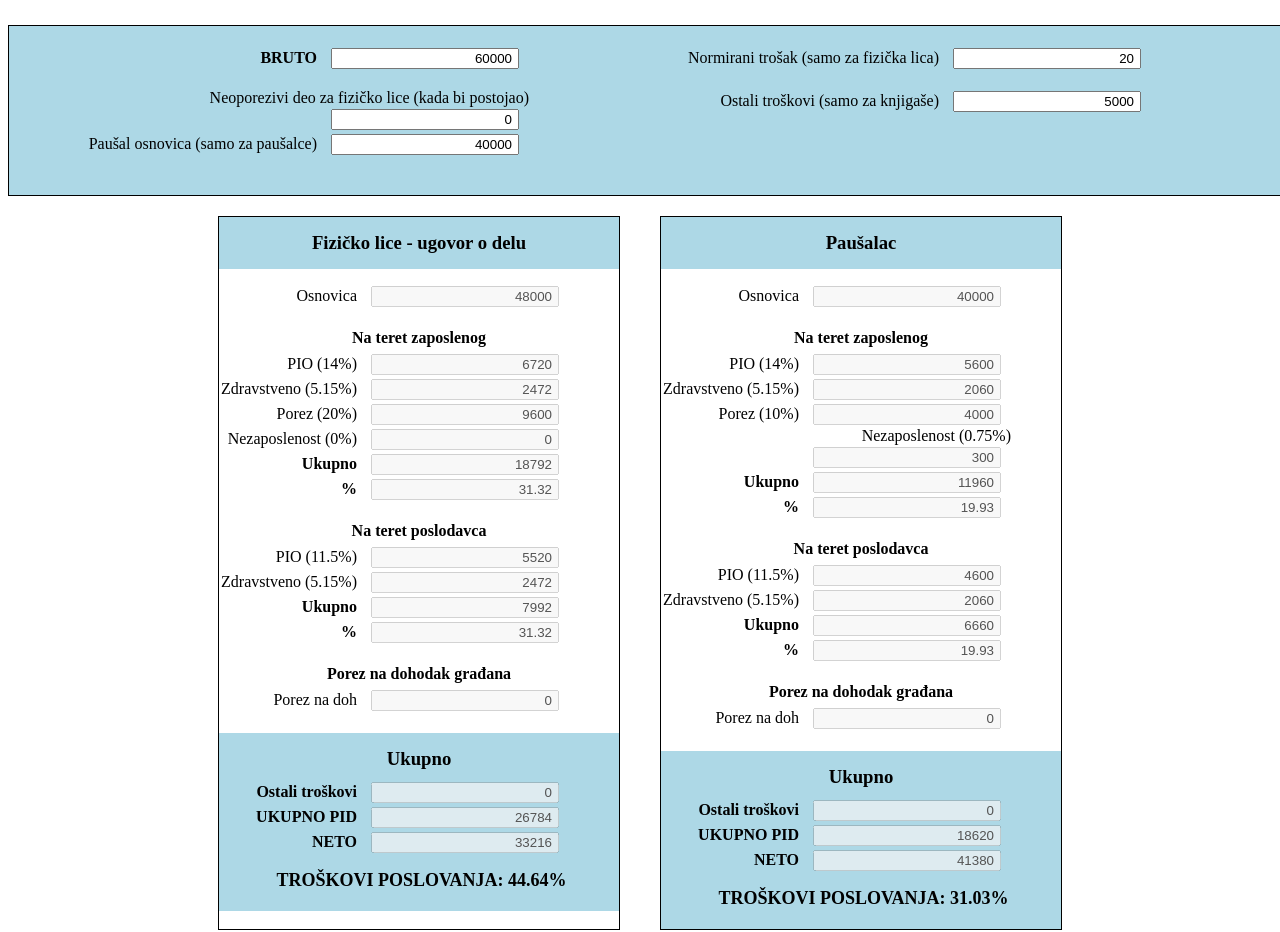
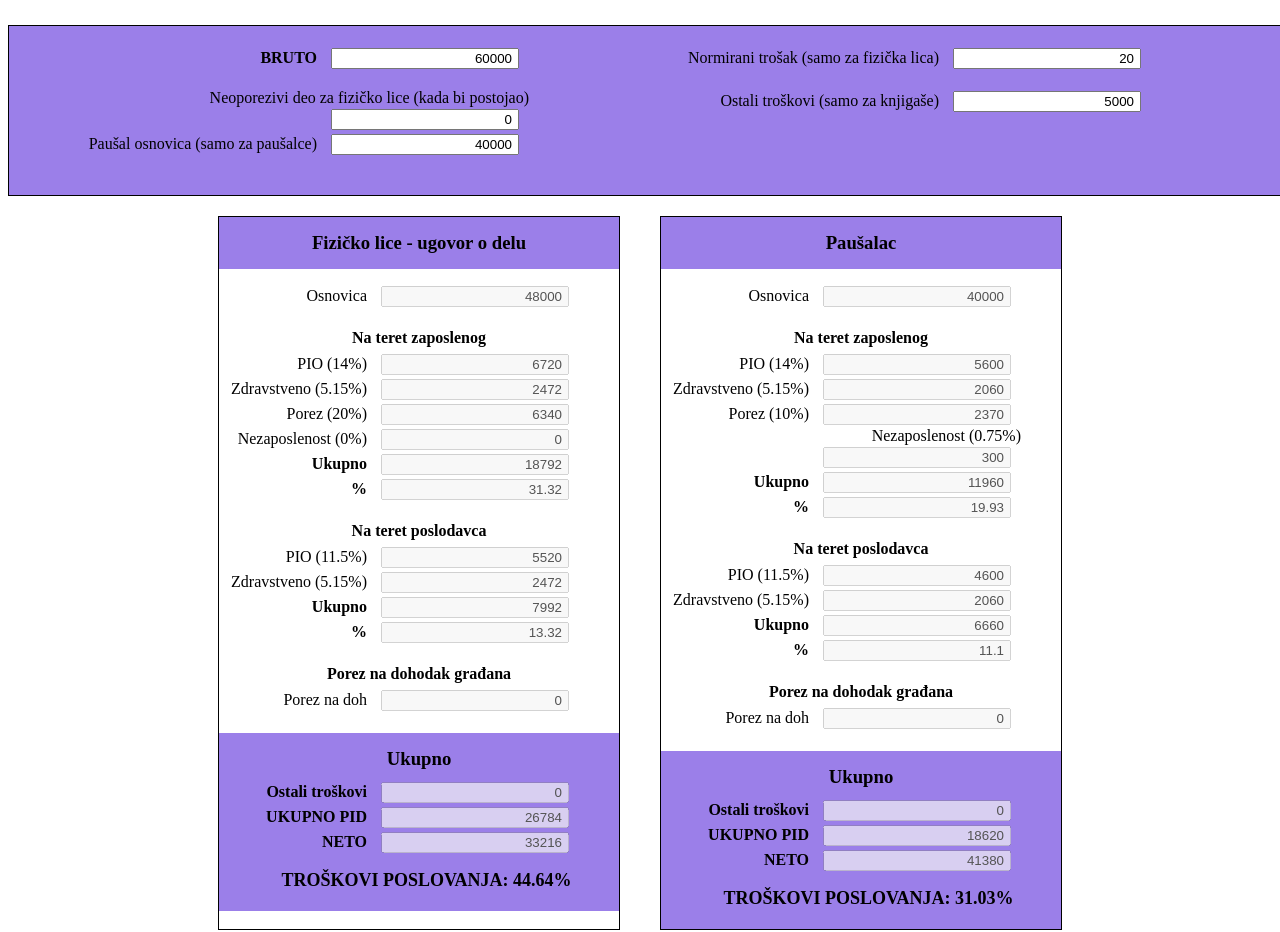
Before and after one commit to mltn/uporedni-kalkulator, a plain HTML site: page index.html in a window 1280 px wide. Shown: the top 932 px of the page. Drawn offline with Linux system fonts and the light colour scheme.

Commit message:
Update index.html

```diff
--- a/index.html
+++ b/index.html
@@ -13,7 +13,7 @@
 	grid-template-rows: 1fr 1fr 1fr;
 	grid-template-columns: 1fr 1fr;
 	margin-bottom: 0;
-	background-color: lightblue;
+	background-color: #9b7fe9;
   }
   input {
     text-align: right;
@@ -33,7 +33,7 @@
     margin-bottom: 20px;
   }
   .label-input {
-    width: 350px;
+    width: 360px;
     text-align: right;
   }
   div.label-input input {
@@ -46,7 +46,7 @@
 	margin: 5px auto;
   }
   .total-block {
-	background-color: lightblue;
+	background-color: #9b7fe9;
 	margin-bottom: 0;
 	padding-bottom: 20px;
 	padding-top: 5px;
@@ -58,7 +58,7 @@
   .field-block .title {
 	margin: 0;
 	padding: 15px;
-	background-color: lightblue;
+	background-color: #9b7fe9;
 	margin-bottom: 15px;
   }
   .best-option .total-block,
@@ -76,6 +76,7 @@
 	padding-left: 55px;
 	font-size: 18px;
   }
+
 </style>
 <div class="inputs">
   <div class="label-input">
@@ -129,11 +130,11 @@
 	const pausalOsnovicaElement = document.getElementById('pausal-osnovica');
     let bruto, normiraniTrosak, neoporeziviDeo, ostaliTroskovi, pausalOsnovica;
 	const updateState = () => {
-		bruto = brutoElement.value;
-		normiraniTrosak = normiraniTrosakElement.value;
-		neoporeziviDeo = neoporeziviDeoElement.value;
-		ostaliTroskovi = ostaliTroskoviElement.value;
-		pausalOsnovica = pausalOsnovicaElement.value;
+		bruto = +brutoElement.value;
+		normiraniTrosak = +normiraniTrosakElement.value;
+		neoporeziviDeo = +neoporeziviDeoElement.value;
+		ostaliTroskovi = +ostaliTroskoviElement.value;
+		pausalOsnovica = +pausalOsnovicaElement.value;
 		renderAll();
 	};
 
@@ -167,6 +168,8 @@
       knjigas.osnovica = 25801;
 	  knjigas.ostaliTroskovi = ostaliTroskovi;
 	  knjigas.placaPorezNaDohodakGradjana = true;
+	  knjigas.postojiNeoporeziviDeoNaTeretZaposlenog = true;
+	  knjigas.neoporeziviDeoNaTeretZaposlenog = 16300;
 
 	  render(fizickoLice, fizickoLiceElement);
 	  render(pausal, pausalElement);
@@ -182,11 +185,18 @@
     };
 	const render = (pidObj, domElement) => {
 		pidObj.domElement = domElement;
-		pidObj.teretZaposlenog.procenatOsnovice = pidObj.teretZaposlenog.pio +
-			pidObj.teretZaposlenog.zdravstveno +
-			pidObj.teretZaposlenog.porez +
-			pidObj.teretZaposlenog.nezaposlenost;
-		pidObj.teretZaposlenog.ukupno = format(pidObj.osnovica * pidObj.teretZaposlenog.procenatOsnovice / 100);
+		if (pidObj.postojiNeoporeziviDeoNaTeretZaposlenog) {
+			pidObj.teretZaposlenog.ukupno = format((pidObj.teretZaposlenog.pio * pidObj.osnovica +
+				pidObj.teretZaposlenog.zdravstveno * pidObj.osnovica +
+				(pidObj.teretZaposlenog.porez * (pidObj.osnovica - 16300)) +
+				pidObj.teretZaposlenog.nezaposlenost * pidObj.osnovica) / 100);
+		} else {
+			pidObj.teretZaposlenog.procenatOsnovice = pidObj.teretZaposlenog.pio +
+				pidObj.teretZaposlenog.zdravstveno +
+				pidObj.teretZaposlenog.porez +
+				pidObj.teretZaposlenog.nezaposlenost;
+			pidObj.teretZaposlenog.ukupno = format(pidObj.osnovica * pidObj.teretZaposlenog.procenatOsnovice / 100);
+		};
 		pidObj.teretPoslodavca.procenatOsnovice = pidObj.teretPoslodavca.zdravstveno +
 			pidObj.teretPoslodavca.pio;
 		pidObj.teretPoslodavca.ukupno = format(pidObj.osnovica * pidObj.teretPoslodavca.procenatOsnovice / 100);
@@ -195,6 +205,8 @@
 			const osnovicaZaPorezNaDohodakGradjana = (bruto -
 				(pidObj.teretZaposlenog.ukupno + pidObj.teretPoslodavca.ukupno + pidObj.ostaliTroskovi + 15420));
 			pidObj.porezNaDohodakGradjana = format(osnovicaZaPorezNaDohodakGradjana * 10 / 100);
+
+			console.log(bruto, pidObj.teretZaposlenog.ukupno, pidObj.teretPoslodavca.ukupno, pidObj.ostaliTroskovi, pidObj.porezNaDohodakGradjana, osnovicaZaPorezNaDohodakGradjana, (pidObj.teretZaposlenog.ukupno + pidObj.teretPoslodavca.ukupno + pidObj.ostaliTroskovi + 15420));
 		} else {
 			pidObj.porezNaDohodakGradjana = 0;
 		}
@@ -229,7 +241,7 @@
 			  <div class="label-input">
 				<label>Porez (${pidObj.teretZaposlenog.porez}%)</label>
 				<input type="text"
-					   value="${format(pidObj.osnovica * pidObj.teretZaposlenog.porez / 100)}"
+					   value="${format((pidObj.osnovica - 16300) * pidObj.teretZaposlenog.porez / 100)}"
 					   disabled />
 			  </div>
 			  <div class="label-input">
@@ -274,7 +286,7 @@
 			  <div class="label-input">
 				<label><b>%</b></label>
 				<input type="text"
-					   value="${procenatBruto(pidObj.teretZaposlenog.ukupno)}"
+					   value="${procenatBruto(pidObj.teretPoslodavca.ukupno)}"
 					   disabled />
 			  </div>
 			</div>
```
